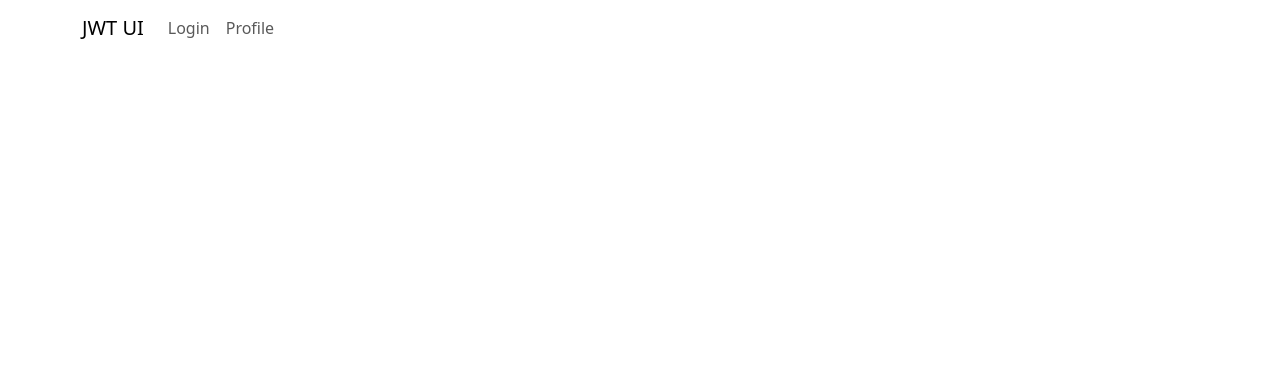
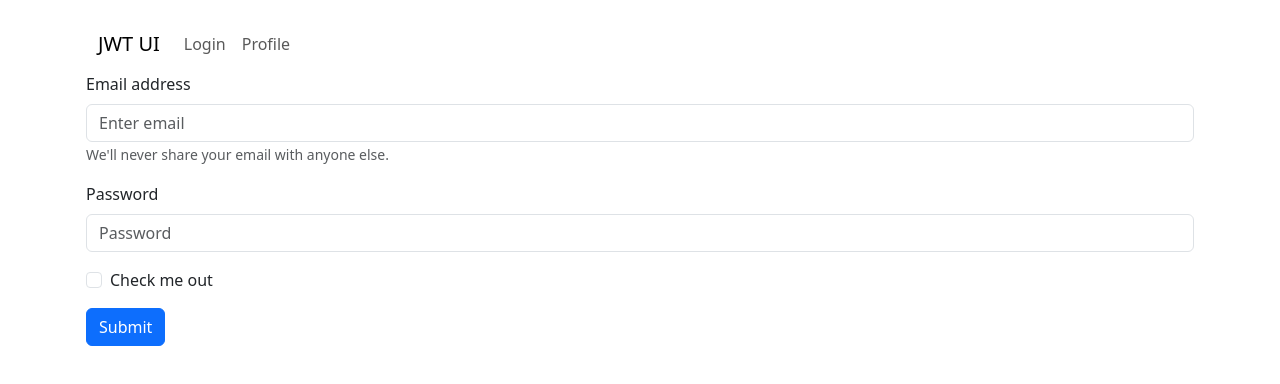
Before and after one commit to piotrholda/jwt-ui, a React (Create React App) app: page / in a window 1280 px wide. Shown: the top 384 px of the page. Built offline with nearby package versions, Linux system fonts and the light colour scheme.

Commit message:
Add login form

```diff
--- a/src/App.tsx
+++ b/src/App.tsx
@@ -3,22 +3,17 @@
 import './App.css';
 import  Navbar from "react-bootstrap/Navbar";
 import "bootstrap/dist/css/bootstrap.min.css";
-import { Container, Nav, NavbarBrand } from 'react-bootstrap';
+import Header from './Header';
+import Login from './Login';
+import { Container } from 'react-bootstrap';
 
 function App() {
   return (
-    <Navbar>
-      <Container>
-        <NavbarBrand href="#">JWT UI</NavbarBrand>
-        <Navbar.Collapse id="basic-navbar-nav">
-          <Nav className="me-auto">
-            <Nav.Link href="#login">Login</Nav.Link>
-            <Nav.Link href="#profile">Profile</Nav.Link>
-          </Nav>
-        </Navbar.Collapse>
-      </Container>
-    </Navbar>
-  );
-}
+    <Container className="p-3">
+    <Header/>
+    <Login/>
+    </Container>
+    )
+  };
 
 export default App;
--- /dev/null
+++ b/src/Header.tsx
@@ -0,0 +1,20 @@
+import React from 'react';
+import { Container, Nav, Navbar, NavbarBrand } from "react-bootstrap";
+
+const Header = () => {
+    return (
+        <Navbar>
+          <Container>
+            <NavbarBrand href="#">JWT UI</NavbarBrand>
+            <Navbar.Collapse id="basic-navbar-nav">
+              <Nav className="me-auto">
+                <Nav.Link href="#login">Login</Nav.Link>
+                <Nav.Link href="#profile">Profile</Nav.Link>
+              </Nav>
+            </Navbar.Collapse>
+          </Container>
+        </Navbar>
+      );
+};
+
+export default Header;
--- /dev/null
+++ b/src/Login.tsx
@@ -0,0 +1,29 @@
+import Button from 'react-bootstrap/Button';
+import Form from 'react-bootstrap/Form';
+
+function Login() {
+  return (
+    <Form>
+      <Form.Group className="mb-3" controlId="formBasicEmail">
+        <Form.Label>Email address</Form.Label>
+        <Form.Control type="email" placeholder="Enter email" />
+        <Form.Text className="text-muted">
+          We'll never share your email with anyone else.
+        </Form.Text>
+      </Form.Group>
+
+      <Form.Group className="mb-3" controlId="formBasicPassword">
+        <Form.Label>Password</Form.Label>
+        <Form.Control type="password" placeholder="Password" />
+      </Form.Group>
+      <Form.Group className="mb-3" controlId="formBasicCheckbox">
+        <Form.Check type="checkbox" label="Check me out" />
+      </Form.Group>
+      <Button variant="primary" type="submit">
+        Submit
+      </Button>
+    </Form>
+  );
+};
+
+export default Login;
```
